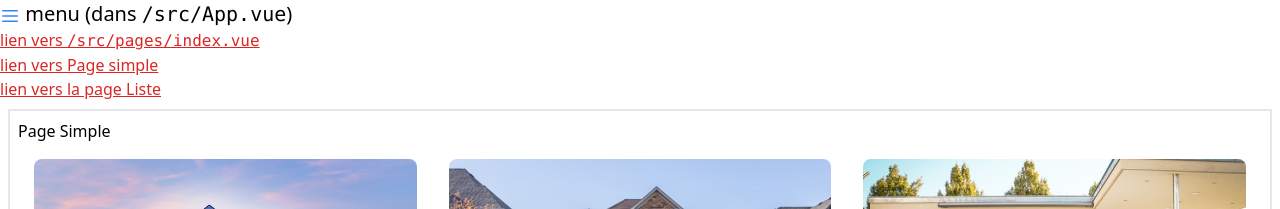
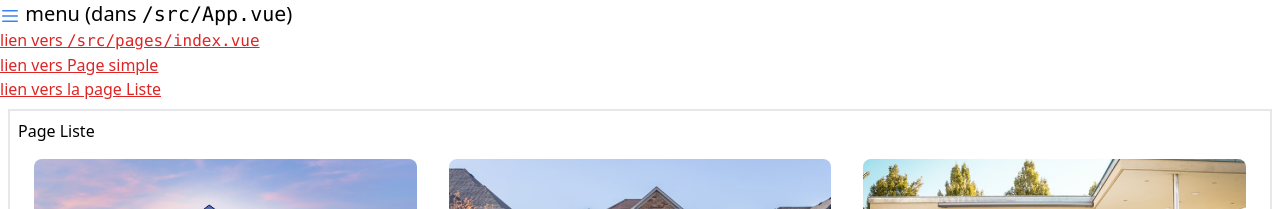
Before and after one commit to duval-justine/R312-justine-duval, a Vue app: page /liste in a window 1280 px wide. Shown: the top 209 px of the page. Built offline with nearby package versions, Linux system fonts and the light colour scheme.

Commit message:
Changement du nom de la page liste

```diff
--- a/src/pages/liste.vue
+++ b/src/pages/liste.vue
@@ -11,7 +11,7 @@ const dataMaisons = [{ titre: "Beverly Springfield", price: 1723, favoris: true,
 
 <template>
     <div class="p-2">
-        <h2>Page Simple</h2>
+        <h2>Page Liste</h2>
         <div class="grid grid-flow-row-dense grid-cols-[repeat(auto-fit,minmax(343px,1fr))]">
             <div class="p-4" v-for="dataMaison in dataMaisons" :key="dataMaison.titre">
                 <AfficheMaison v-bind="dataMaison" />
```
